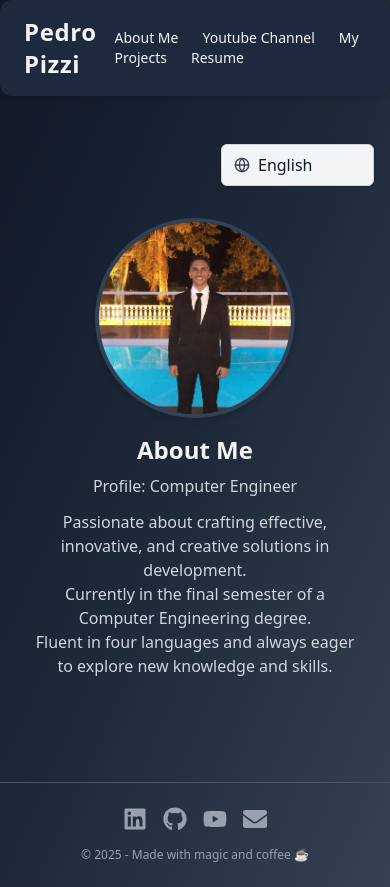
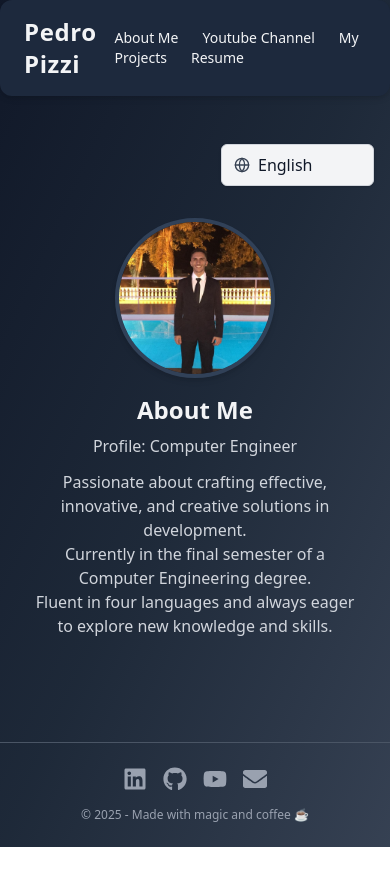
Before and after one commit to P3dream/portifolio, a React (Vite) app: page /about in a window 390 px wide. After the commit the page ends 847 px from the top, so only its background shows below. Built offline with nearby package versions, Linux system fonts and the light colour scheme.

Commit message:
fixing main page

```diff
--- a/src/pages/About.tsx
+++ b/src/pages/About.tsx
@@ -6,13 +6,13 @@ const About = () => {
 
   return (
     <div className="space-y-4 px-4 sm:px-0">
-      <div className="flex flex-col items-center text-center sm:flex-row sm:items-start sm:text-left sm:gap-6 mb-6">
+      <div className="flex flex-col items-center text-center sm:flex-row sm:items-start sm:text-left sm:gap-6 gap-4 mb-6">
         <img
           src={profilePhoto}
           alt="Pedro Pizzi"
-          className="w-50 h-50 rounded-full object-cover shadow-md border-4 border-slate-700"
+          className="w-40 h-40 rounded-full object-cover shadow-md border-4 border-slate-700"
         />
-        <div className="mt-4 sm:mt-0">
+        <div className="sm:mt-0">
           <h2 className="text-2xl sm:text-3xl font-bold text-gray-100">{t("about_title")}</h2>
           <p className="text-base sm:text-lg text-gray-300 mt-2 mb-3">{t("about_desc")}</p>
           <p className="text-base sm:text-lg text-gray-300">{t("about_desc2")}</p>
```
